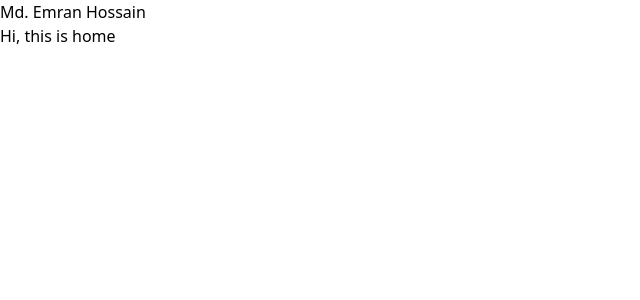
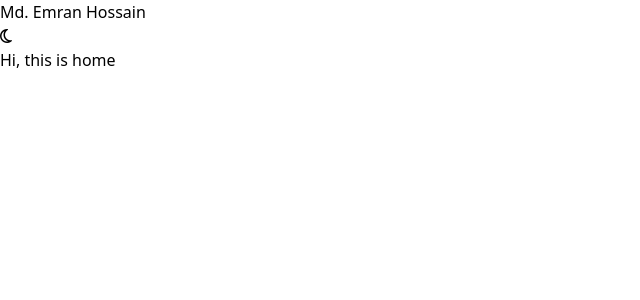
Before and after one commit to Emranhossainshuvo/portfolio, a React (Vite) app: page / in a window 1280 px wide. Shown: the top 300 px of the page, without its empty margins (0-640 px from the left). Built offline with nearby package versions, Linux system fonts and the light colour scheme.

Commit message:
added the basic toggle icons and added onclick change function to them

```diff
--- a/index.html
+++ b/index.html
@@ -4,6 +4,7 @@
     <meta charset="UTF-8" />
     <link rel="icon" type="image/svg+xml" href="https://i.ibb.co/0QLWsYQ/icons8-e-100.png" />
     <meta name="viewport" content="width=device-width, initial-scale=1.0" />
+    <script src="https://kit.fontawesome.com/2ed2e8c0a8.js" crossorigin="anonymous"></script>
     <title>Md. Emran Hossain</title>
   </head>
   <body>
--- a/package.json
+++ b/package.json
@@ -12,6 +12,7 @@
   "dependencies": {
     "localforage": "^1.10.0",
     "match-sorter": "^6.3.4",
+    "mdi": "^2.2.43",
     "react": "^18.2.0",
     "react-dom": "^18.2.0",
     "react-icons": "^5.0.1",
--- a/src/components/Navbar/Navbar.jsx
+++ b/src/components/Navbar/Navbar.jsx
@@ -1,9 +1,23 @@
+import { useState } from "react";
+const Navbar = () => {
 
-const Navbar = () => {
+    const [theme, setTheme] = useState(false);
+
+    const handleTheme = () => {
+        setTheme(!theme);
+    }
+
     return (
         <>
-            <div>
-                <p className="tracking-tighter text-2xl font-semibold">Md. Emran Hossain</p>
+            <div className="flex mt-5 mx-5 justify-between">
+                <div>
+                    <p className="tracking-tighter text-2xl font-semibold">
+                        Md. Emran Hossain
+                    </p>
+                </div>
+                <div>
+                    <span onClick={handleTheme} className=" w-4">{theme ? <i className="fa-regular fa-sun"></i>: <i className="fa-regular fa-moon"></i>}</span>
+                </div>
             </div>
         </>
     );
```
Also changed, not shown: src/components/Navbar/navbar.css (added), 1 other file (tests, documents, lock files or other folders).
